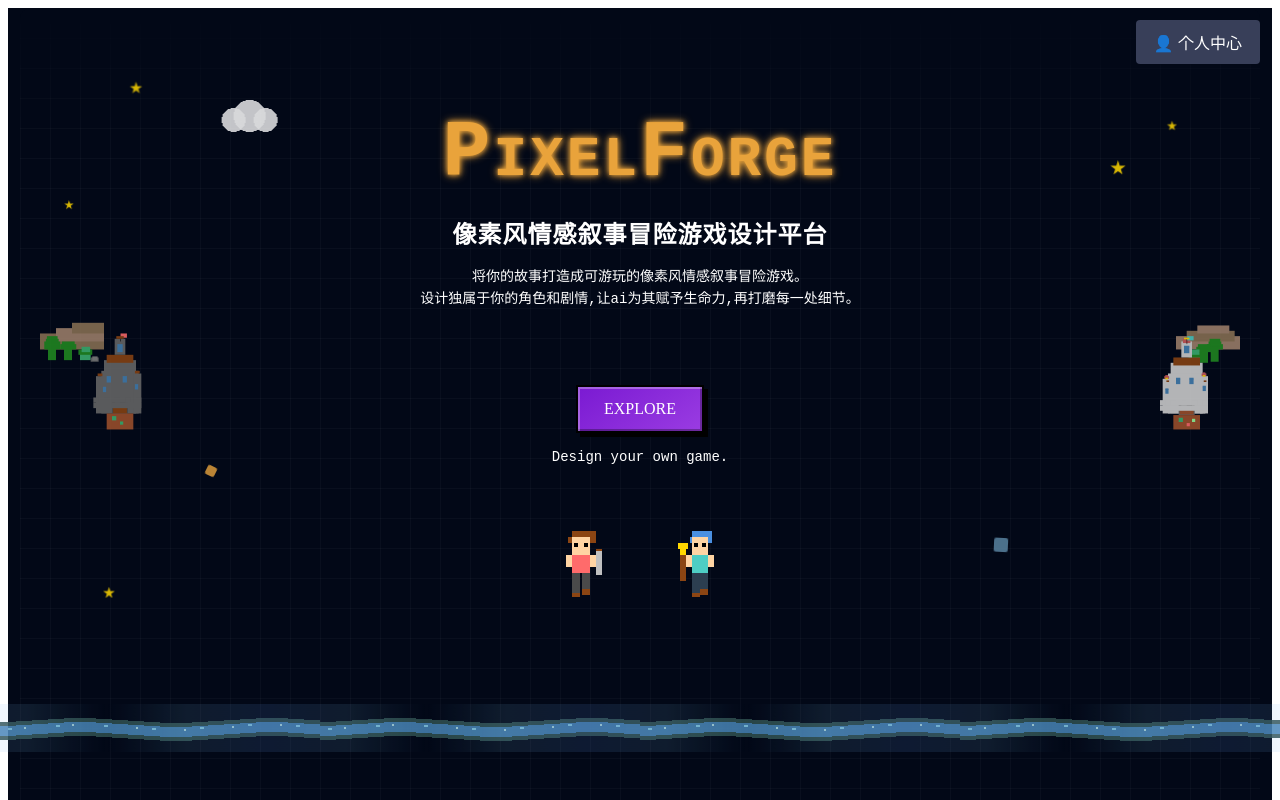
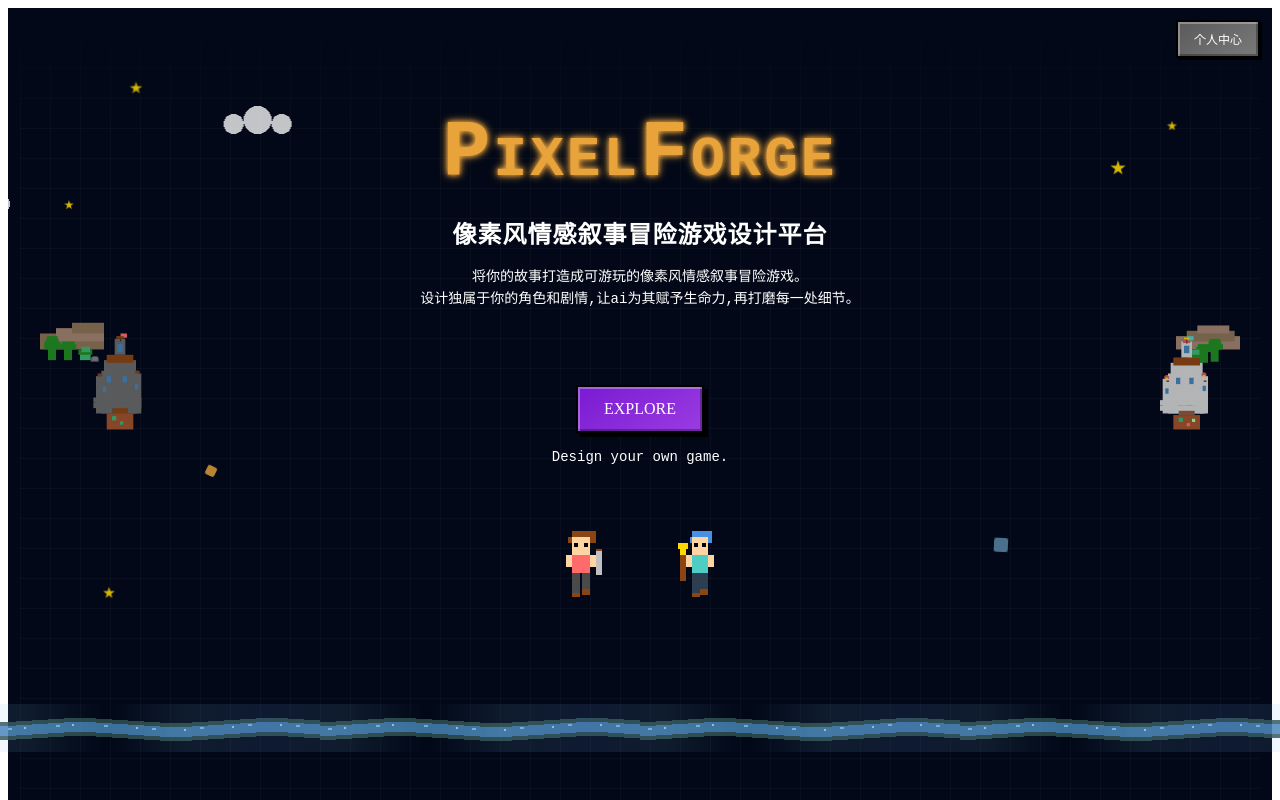
Before and after one commit to Princess-Pea/WeaveYourStory, a Vue app in the folder frontend/: page / in a window 1280 px wide. Shown: the top 800 px of the page. Built offline with nearby package versions, Linux system fonts and the light colour scheme.

Commit message:
feat: 调整UI细节 - 功能块二行二列、高亮色号F09235、云朵锯齿粗化、个人中心按钮3D风格

```diff
--- a/frontend/src/views/Home.vue
+++ b/frontend/src/views/Home.vue
@@ -35,7 +35,7 @@
         <p class="subtitle animate-fade-in-base">将你的故事打造成可游玩的像素风情感叙事冒险游戏。<br/>设计独属于你的角色和剧情,让ai为其赋予生命力,再打磨每一处细节。</p>
       </div>
       <div class="header-right">
-        <router-link to="/profile" class="profile-link">👤 个人中心</router-link>
+        <router-link to="/profile" class="profile-link">个人中心</router-link>
       </div>
     </div>
 
@@ -465,18 +465,41 @@ const triggerAnimations = () => {
   color: white;
   text-decoration: none;
   padding: 8px 16px;
-  border-radius: 4px;
-  transition: all 0.3s;
-  border: 2px solid transparent;
-  background-color: #383F59;
+  border-radius: 0 !important;
+  font-family: 'Press Start 2P', cursive;
+  font-size: 12px;
+  background: linear-gradient(145deg, #5a5a5a, #7a7a7a);
+  border: 2px solid #000 !important;
+  transition: all 0.05s ease !important;
+  display: inline-flex;
+  align-items: center;
+  justify-content: center;
+  cursor: pointer;
+  box-shadow:
+    inset 2px 2px 0 rgba(255, 255, 255, 0.3),
+    inset -2px -2px 0 rgba(0, 0, 0, 0.3),
+    2px 2px 0 0 rgba(0, 0, 0, 1);
+  transform: translateY(0);
 }
 
-.profile-link:hover {
-  background-color: #E9A33B;
+.profile-link:hover, .profile-link:active {
+  background: linear-gradient(145deg, #c89050, #e0a860);
+  box-shadow:
+    inset 2px 2px 0 rgba(255, 255, 255, 0.3),
+    inset -2px -2px 0 rgba(0, 0, 0, 0.3),
+    2px 2px 0 0 rgba(0, 0, 0, 1),
+    0 0 12px rgba(223, 166, 80, 0.4);
+  transform: translateY(0);
   color: black;
-  text-decoration: underline;
-  border: 2px solid #E9A33B;
-  box-shadow: 0 0 10px #E9A33B;
+  text-decoration: none;
+}
+
+.profile-link:active {
+  transform: translateY(1px);
+  box-shadow:
+    inset -2px -2px 0 rgba(255, 255, 255, 0.3),
+    inset 2px 2px 0 rgba(0, 0, 0, 0.3),
+    1px 1px 0 0 rgba(0, 0, 0, 1);
 }
 
 .actions-section {
@@ -647,10 +670,13 @@ const triggerAnimations = () => {
 
 .features-grid {
   display: grid;
-  grid-template-columns: repeat(auto-fit, minmax(250px, 1fr));
+  grid-template-columns: repeat(2, 1fr);
   gap: 48px;
   margin-top: 64px;
   padding: 32px;
+  max-width: 800px;
+  margin-left: auto;
+  margin-right: auto;
 }
 
 .feature-card {
@@ -690,8 +716,8 @@ const triggerAnimations = () => {
 }
 
 .feature-card:hover::before {
-  border: 2px solid #DFA650;
-  box-shadow: 0 0 16px rgba(223, 166, 80, 0.6), inset 0 0 12px rgba(223, 166, 80, 0.2);
+  border: 2px solid #F09235;
+  box-shadow: 0 0 16px rgba(240, 146, 53, 0.6), inset 0 0 12px rgba(240, 146, 53, 0.2);
 }
 
 /* 卡片粒子爆炸效果 */
@@ -761,9 +787,9 @@ const triggerAnimations = () => {
 }
 
 .feature-card:hover .feature-number {
-  background-color: #DFA650;
+  background-color: #F09235;
   color: black;
-  box-shadow: 0 0 12px rgba(223, 166, 80, 0.6);
+  box-shadow: 0 0 12px rgba(240, 146, 53, 0.6);
 }
 
 .feature-icon {
@@ -959,16 +985,17 @@ const triggerAnimations = () => {
 /* 像素云朵装饰 */
 .decorative-cloud {
   position: fixed !important;
-  width: 64px !important;
-  height: 32px !important;
+  width: 80px !important;
+  height: 40px !important;
   opacity: 0.85 !important;
   z-index: 1 !important;
   pointer-events: none !important;
   background:
-    radial-gradient(circle at 16px 20px, rgba(255,255,255,0.9) 12px, transparent 12px),
-    radial-gradient(circle at 32px 16px, rgba(255,255,255,0.9) 16px, transparent 16px),
-    radial-gradient(circle at 48px 20px, rgba(255,255,255,0.9) 12px, transparent 12px) !important;
+    radial-gradient(circle at 16px 24px, rgba(255,255,255,0.9) 10px, transparent 10px),
+    radial-gradient(circle at 40px 20px, rgba(255,255,255,0.9) 14px, transparent 14px),
+    radial-gradient(circle at 64px 24px, rgba(255,255,255,0.9) 10px, transparent 10px) !important;
   animation: cloud-float 20s linear infinite !important;
+  image-rendering: pixelated !important;
 }
 
 .cloud-1 { top: 100px !important; left: -64px !important; animation-duration: 25s !important; }
```
